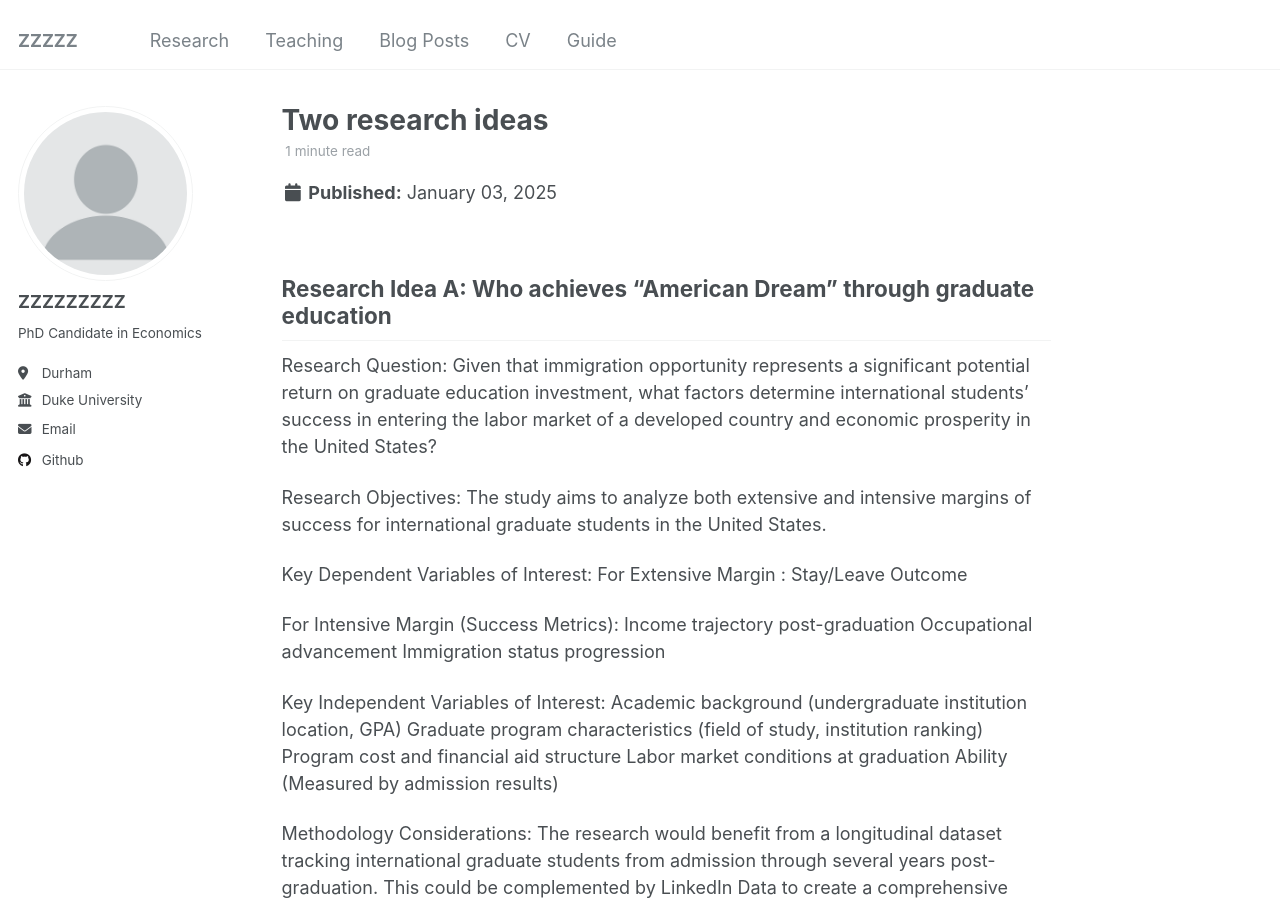
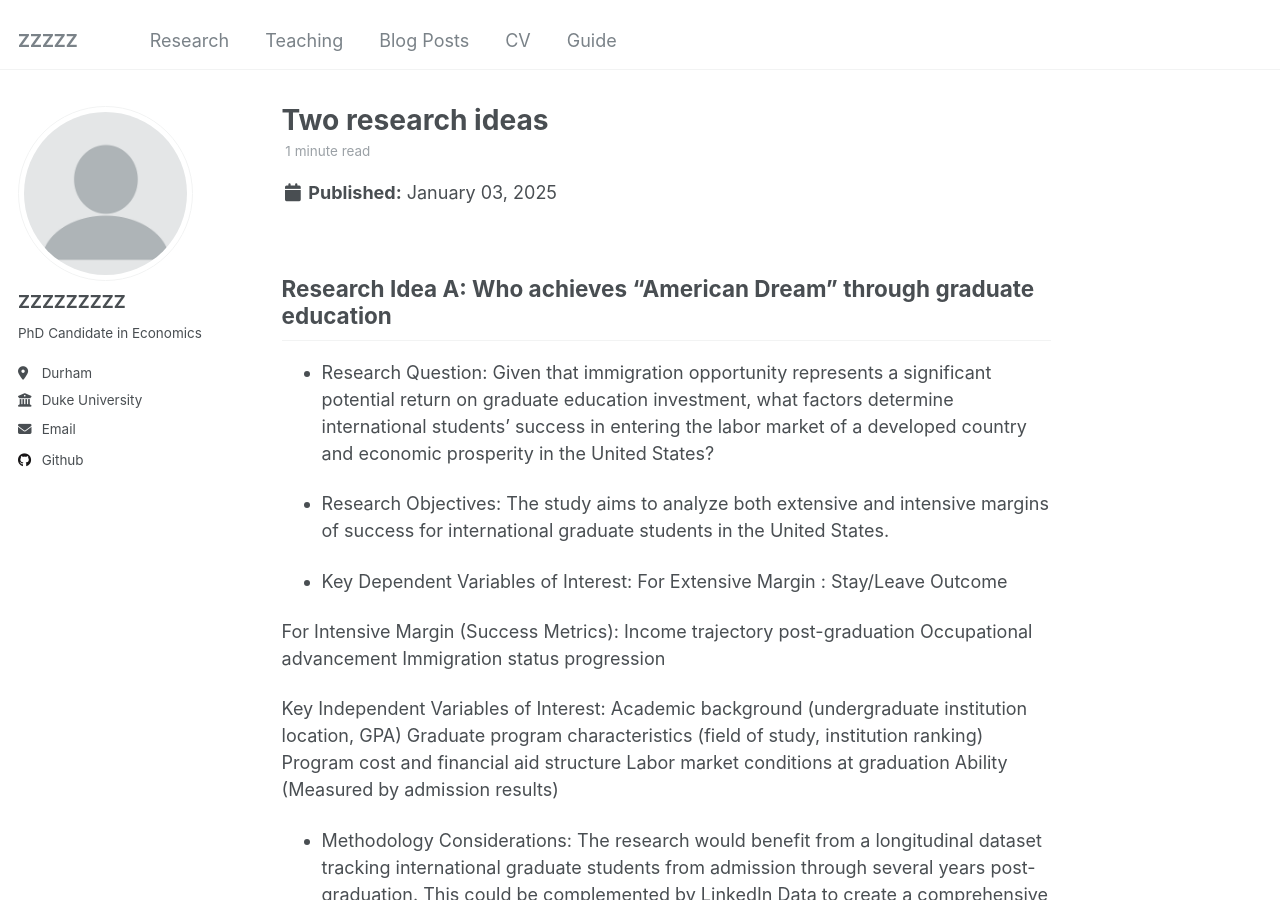
Before and after one commit to henrymzc/henrymzc.github.io, a Jekyll site: the page built from _posts/2025-01-03-blog-post-1.md, in a window 1280 px wide and 900 px high. Built offline with Jekyll 4.4.1, drawn with Linux system fonts in a browser that asks for light colours.

```diff
--- a/_posts/2025-01-03-blog-post-1.md
+++ b/_posts/2025-01-03-blog-post-1.md
@@ -10,13 +10,13 @@ tags:
 
 Research Idea A: Who achieves "American Dream" through graduate education
 ---------
-Research Question:
+* Research Question:
 Given that immigration opportunity represents a significant potential return on graduate education investment, what factors determine international students' success in entering the labor market of a developed country and economic prosperity in the United States?
 
-Research Objectives:
+* Research Objectives:
 The study aims to analyze both extensive and intensive margins of success for international graduate students in the United States.
 
-Key Dependent Variables of Interest:
+* Key Dependent Variables of Interest:
 For Extensive Margin :
 	Stay/Leave Outcome
 
@@ -32,19 +32,19 @@ Key Independent Variables of Interest:
 	Labor market conditions at graduation
  	Ability (Measured by admission results)
 
-Methodology Considerations:
+* Methodology Considerations:
 The research would benefit from a longitudinal dataset tracking international graduate students from admission through several years post-graduation. This could be complemented by LinkedIn Data to create a comprehensive picture of career trajectories.
 
 
 Research Proposal B: Predictive Validity of Standardized Tests in Graduate Education
 ------------
-Research Question:
+* Research Question:
 What is the predictive power of standardized tests (particularly the GRE) for various outcomes in graduate education, especially for international students?
 
-Research Objectives:
+* Research Objectives:
 To evaluate the effectiveness of standardized testing in predicting:
 
-Methodological Framework:
+* Methodological Framework:
 The study would analyze the relationship between GRE scores and:
 For Master's Programs:
 Visa status transitions
@@ -58,7 +58,7 @@ Research collaboration networks
 Patent applications
 Startup formation
 
-Data Requirements:
+* Data Requirements:
 This research would require combining data from:
 Academic publication databases
 Patent offices
```
